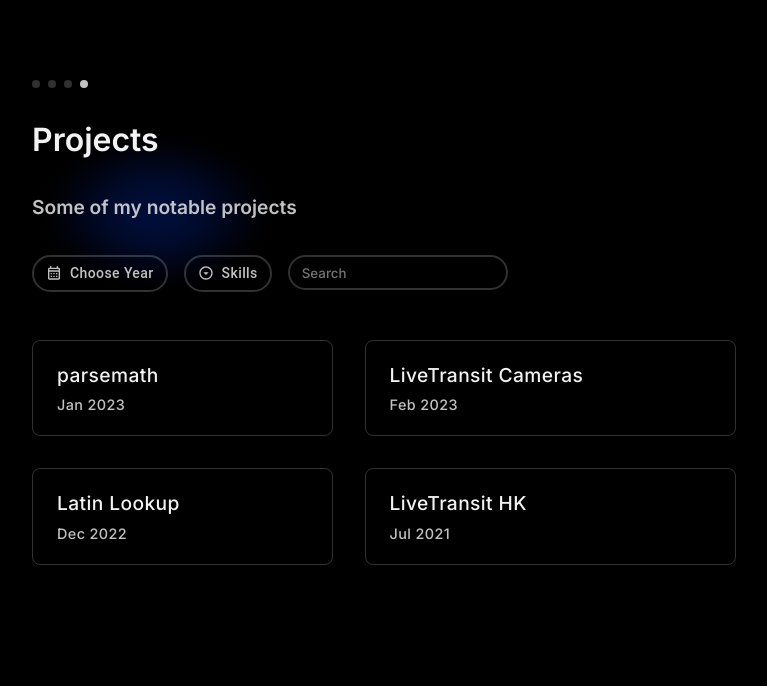
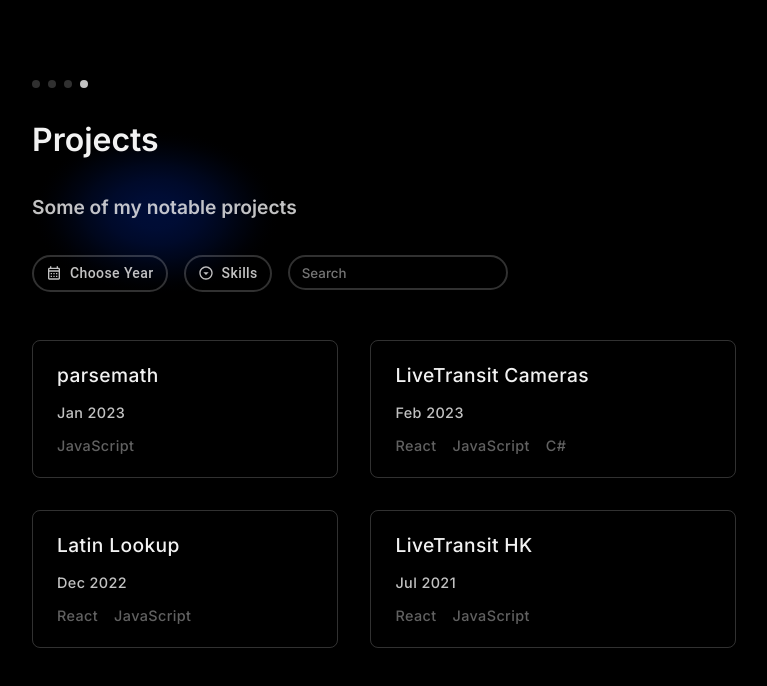
Before and after one commit to sd0e/portfolio, a Next.js app: page /projects in a window 1280 px wide. Shown: the top 686 px of the page, without its empty margins (256-1023 px from the left). Built offline with nearby package versions, Linux system fonts and the light colour scheme.

Commit message:
Introduce languages to project button

```diff
--- a/components/projectbutton.module.css
+++ b/components/projectbutton.module.css
@@ -22,3 +22,15 @@
     font-size: 0.9rem;
     color: rgba(242, 242, 242, 0.8);
 }
+
+.projectLanguage {
+    display: block;
+    font-size: 0.9rem;
+    color: rgba(242, 242, 242, 0.4);
+}
+
+.projectLanguageSelected {
+    display: block;
+    font-size: 0.9rem;
+    color: rgba(242, 242, 242, 0.8);
+}
--- a/components/projectbutton.tsx
+++ b/components/projectbutton.tsx
@@ -1,11 +1,11 @@
 import styles from '@/components/projectbutton.module.css';
-import { Button, createTheme, ThemeProvider } from '@mui/material';
+import { Button, createTheme, ThemeProvider, Stack } from '@mui/material';
 import { Inter } from 'next/font/google';
 import Link from 'next/link';
 
 const inter = Inter({ subsets: ['latin'], weight: ['500', '600'] })
 
-export default function ProjectButton({ id, name, date, languages }: { id: string, name: string, date: string, languages: Array<string> }) {
+export default function ProjectButton({ id, name, date, languages, selectedSkill }: { id: string, name: string, date: string, languages: Array<string>, selectedSkill?: string }) {
     const theme = createTheme({
         palette: {
             mode: 'dark',
@@ -30,8 +30,13 @@ export default function ProjectButton({ id, name, date, languages }: { id: strin
                 <ThemeProvider theme={theme}>
                     <Button aria-label={`View the project ${name}`}>
                         <div className={styles.buttonInner}>
-                            <span className={[styles.projectName, inter.className].join(' ')}>{name}</span>
-                            <span className={[styles.projectDate, inter.className].join(' ')}>{date}</span>
+                            <Stack direction="column" spacing={1} alignItems="flex-start">
+                                <span className={[styles.projectName, inter.className].join(' ')}>{name}</span>
+                                <span className={[styles.projectDate, inter.className].join(' ')}>{date}</span>
+                                <Stack direction="row" spacing={2}>
+                                    {languages.map(language => <span className={[language === selectedSkill ? styles.projectLanguageSelected : styles.projectLanguage, inter.className].join(' ')} key={language}>{language}</span>)}
+                                </Stack>
+                            </Stack>
                         </div>
                     </Button>
                 </ThemeProvider>
--- a/pages/projects.tsx
+++ b/pages/projects.tsx
@@ -86,6 +86,8 @@ skills: Array<string>}) {
     setDate(newDate);
     setItem('date', newDate.toString());
   }
+
+  console.log(projects);
 
   return (
     <ThemeProvider theme={theme}>
@@ -204,6 +206,7 @@ skills: Array<string>}) {
               date={`${project.month} ${project.year}`}
               languages={project.languages}
               key={project.id}
+              selectedSkill={skillsVal || undefined}
             />
           }}
         </Boxy>
```
